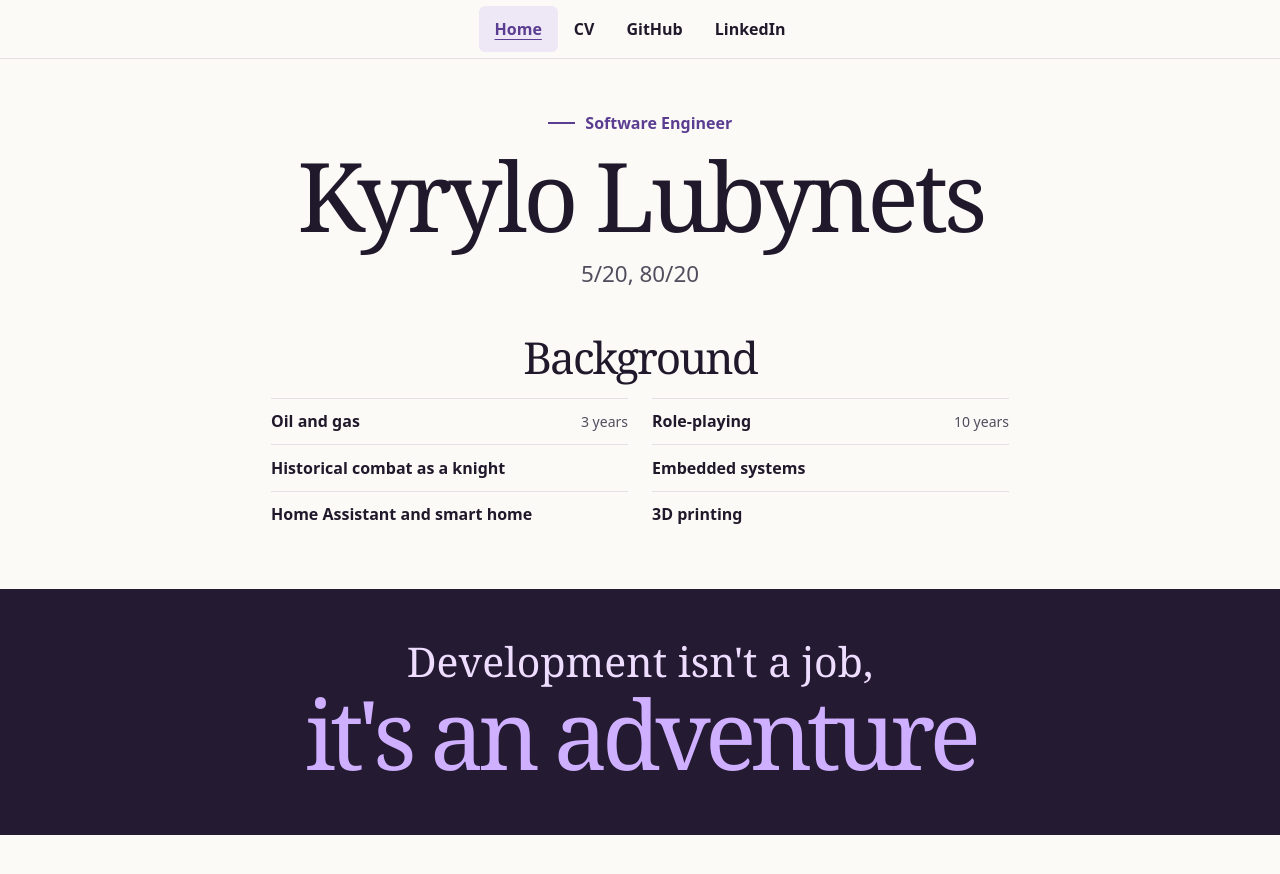
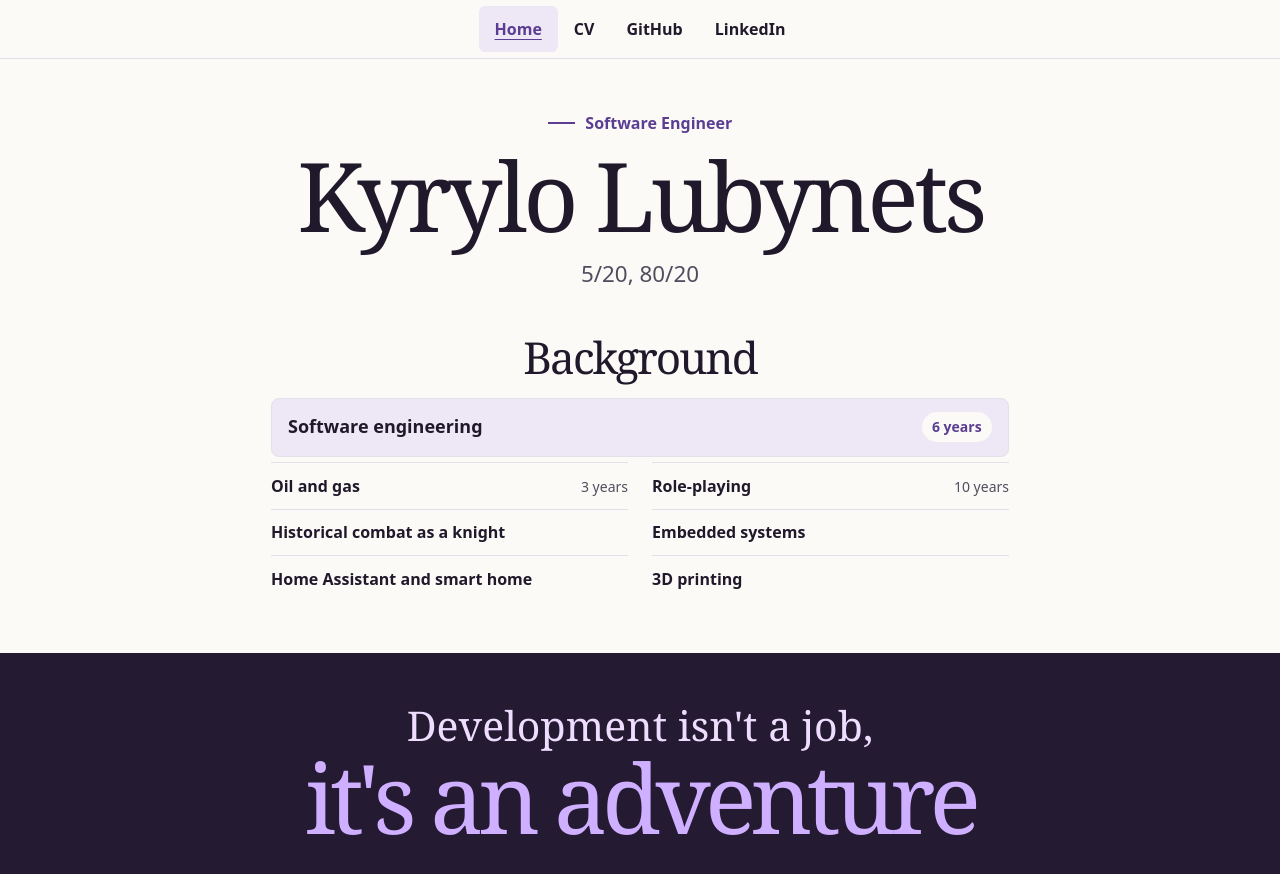
Before and after one commit to devlubinets/cv, a plain HTML site: page index.html in a window 1280 px wide. Before the commit the page ends 835 px from the top, so only its background shows below. Drawn offline with nearby package versions, Linux system fonts and the light colour scheme.

Commit message:
Show software engineering experience from the CV

```diff
--- /dev/null
+++ b/background-experience.js
@@ -0,0 +1,41 @@
+(() => {
+  const duration = document.querySelector("#software-experience");
+  const months = "jan feb mar apr may jun jul aug sep oct nov dec".split(" ");
+
+  function monthNumber(label) {
+    const match = label.trim().match(/^([a-z]+)\.?\s+(\d{4})$/i);
+    const month = match ? months.indexOf(match[1].slice(0, 3).toLowerCase()) : -1;
+    if (month < 0) throw new Error("Unrecognised CV date");
+    return Number(match[2]) * 12 + month;
+  }
+
+  async function updateExperience() {
+    const response = await fetch("./cv.html", { cache: "no-cache" });
+    if (!response.ok) throw new Error("CV page unavailable");
+
+    const cv = new DOMParser().parseFromString(await response.text(), "text/html");
+    const dates = cv.querySelectorAll('section[aria-labelledby="experience"] .resume-date');
+    if (!dates.length) throw new Error("No experience dates in the CV");
+
+    const now = new Date();
+    const currentMonth = now.getFullYear() * 12 + now.getMonth();
+    const workedMonths = new Set();
+
+    for (const date of dates) {
+      const [start, end] = date.textContent.trim().split(/\s*[–—-]\s*/);
+      const first = monthNumber(start);
+      const last = /^present$/i.test(end) ? currentMonth : monthNumber(end ?? "") + 1;
+
+      for (let month = first; month < Math.min(last, currentMonth); month++) {
+        workedMonths.add(month);
+      }
+    }
+
+    const years = Math.floor(workedMonths.size / 12);
+    duration.textContent = years === 1 ? "1 year" : years + " years";
+  }
+
+  updateExperience().catch(() => {
+    // Keep the displayed value when the CV dates cannot be loaded.
+  });
+})();
--- a/index.html
+++ b/index.html
@@ -8,6 +8,7 @@
   <link rel="stylesheet" href="https://cdn.jsdelivr.net/npm/bootstrap@6.0.0-alpha.2/dist/css/bootstrap.min.css" integrity="sha384-MKn5NWVBEuQXJE7TSKSgPUmMiSCmVTfCsR+VSSeQpHnoyJQZZFn/kBn+Ht5jZDPQ" crossorigin="anonymous">
   <link rel="stylesheet" href="./styles.css">
   <script src="./smartlook.js" defer></script>
+  <script src="./background-experience.js" defer></script>
 </head>
 <body>
   <header class="site-header">
@@ -31,6 +32,7 @@
     <section class="background container" aria-labelledby="background-title">
       <h2 id="background-title">Background</h2>
       <ul class="background-list" role="list">
+        <li class="background-featured">Software engineering <span id="software-experience">6 years</span></li>
         <li>Oil and gas <span>3 years</span></li>
         <li>Role-playing <span>10 years</span></li>
         <li>Historical combat as a knight</li>
--- a/styles.css
+++ b/styles.css
@@ -137,6 +137,25 @@ a:focus-visible {
   white-space: nowrap;
 }
 
+.background-list .background-featured {
+  grid-column: 1 / -1;
+  align-items: center;
+  margin-bottom: 0.35rem;
+  padding: 0.85rem 1rem;
+  border: 1px solid var(--line);
+  border-radius: 0.5rem;
+  background: var(--accent-surface);
+  font-size: 1.125rem;
+}
+
+.background-featured span {
+  padding: 0.25rem 0.65rem;
+  border-radius: 999px;
+  background: var(--paper);
+  color: var(--accent);
+  font-weight: 650;
+}
+
 .site-footer {
   flex: 1;
   padding-block: clamp(2.15rem, 4vw, 3.75rem);
```
